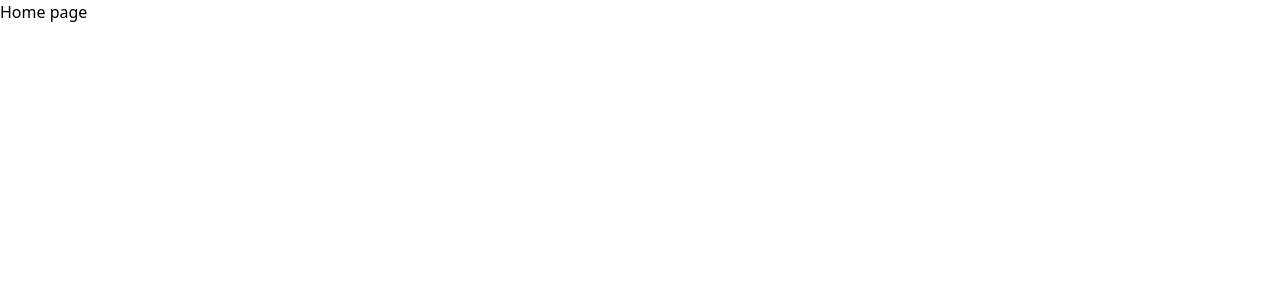
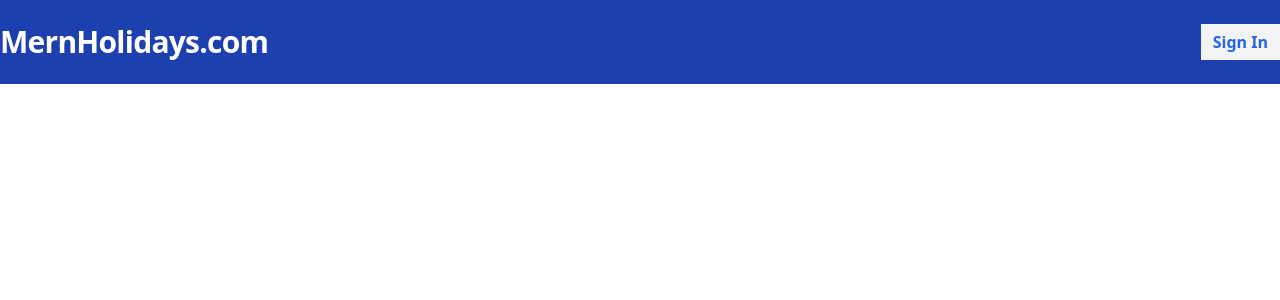
Before and after one commit to BaGorK/bookingApp-mern, a React (Vite) app in the folder frontend/: page / in a window 1280 px wide. Shown: the top 300 px of the page. Built offline with nearby package versions, Linux system fonts and the light colour scheme.

Commit message:
feat: add a layout component

```diff
--- a/frontend/src/App.tsx
+++ b/frontend/src/App.tsx
@@ -1,10 +1,11 @@
 import { BrowserRouter, Navigate, Route, Routes } from 'react-router-dom';
+import Layout from './layouts/Layout';
 
 export default function App() {
   return (
     <BrowserRouter>
       <Routes>
-        <Route path='/' element={<span>Home page</span>}>
+        <Route path='/' element={<Layout></Layout>}>
           Home page
         </Route>
         <Route path='/search' element={<span>search page</span>}>
--- a/frontend/src/components/Header.tsx
+++ b/frontend/src/components/Header.tsx
@@ -10,7 +10,7 @@ export default function Header() {
         <span className='flex space-x-2'>
           <Link
             to='/sign-in'
-            className='flex items-center text-blue-600 font-bold hover:bg-gray-100'
+            className='flex items-center text-blue-600 font-bold px-3 transition duration-300 hover:bg-gray-300 hover:text-blue-700 bg-gray-100'
           >
             Sign In
           </Link>
--- /dev/null
+++ b/frontend/src/layouts/Layout.tsx
@@ -0,0 +1,7 @@
+import Header from "../components/Header";
+
+export default function Layout() {
+  return <div className='flex flex-col min-h-screen'>
+    <Header/>
+  </div>;
+}
```
